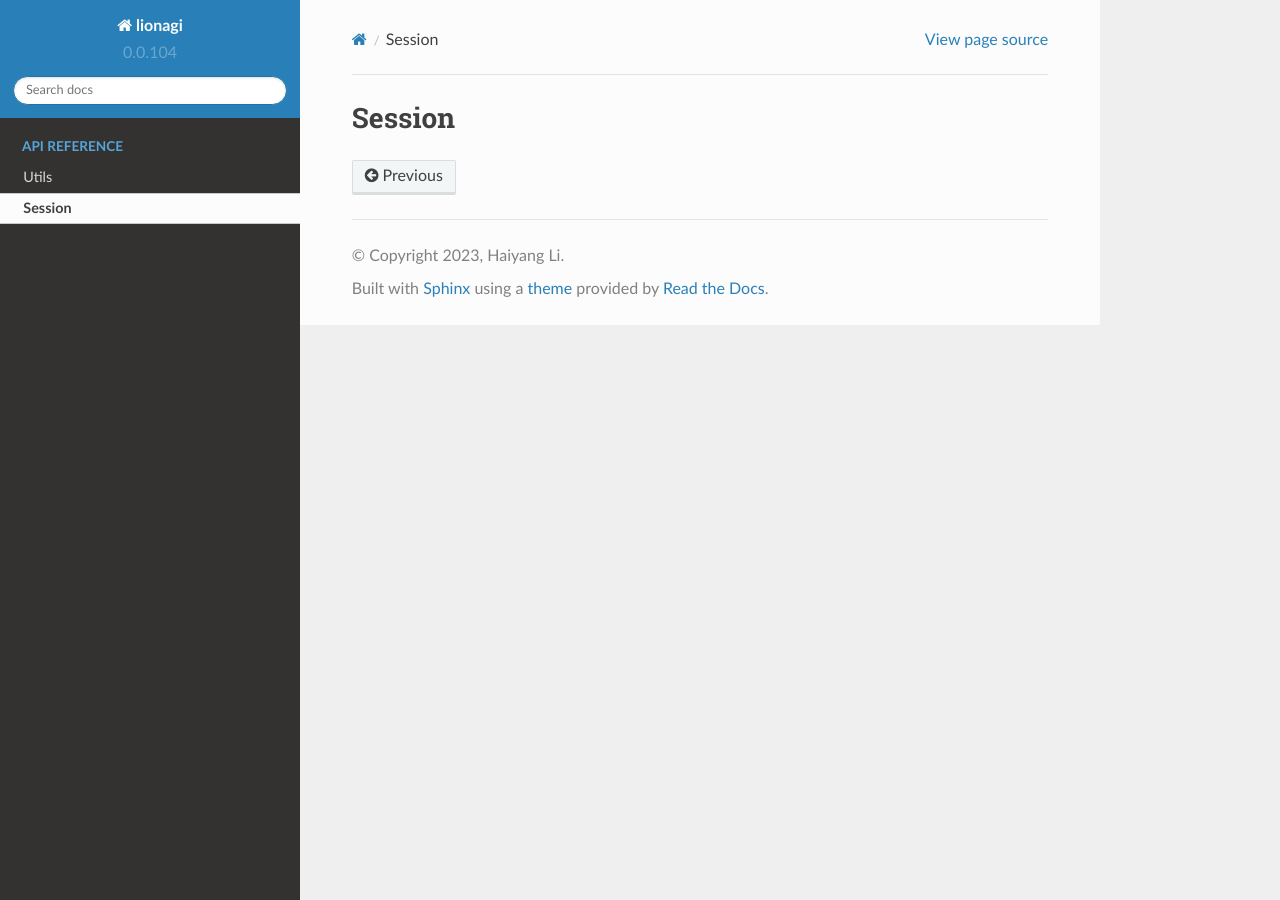
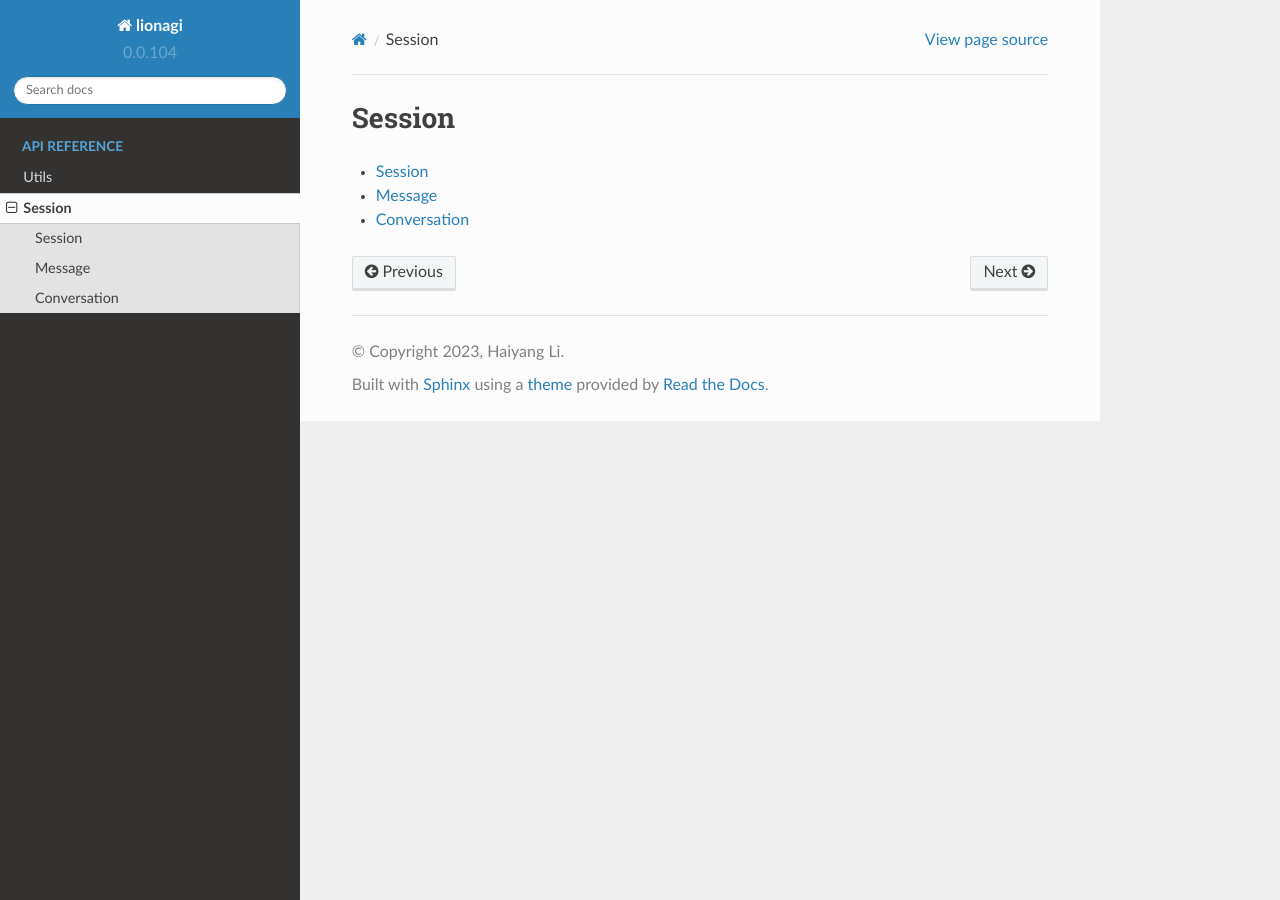
Before and after one commit to lion-agi/lionagi, a Sphinx documentation site: the page built from docs/API_reference/session_index.rst, in a window 1280 px wide. Built offline with Sphinx 7.4.7 and the Read the Docs theme 2.0.0, drawn with Linux system fonts in a browser that asks for light colours.

Commit message:
Update session_index.rst

```diff
--- a/docs/API_reference/session_index.rst
+++ b/docs/API_reference/session_index.rst
@@ -1,2 +1,7 @@
 Session
 =======
+
+.. toctree::
+  session/session.rst
+  session/message.rst
+  session/conversation.rst
```
